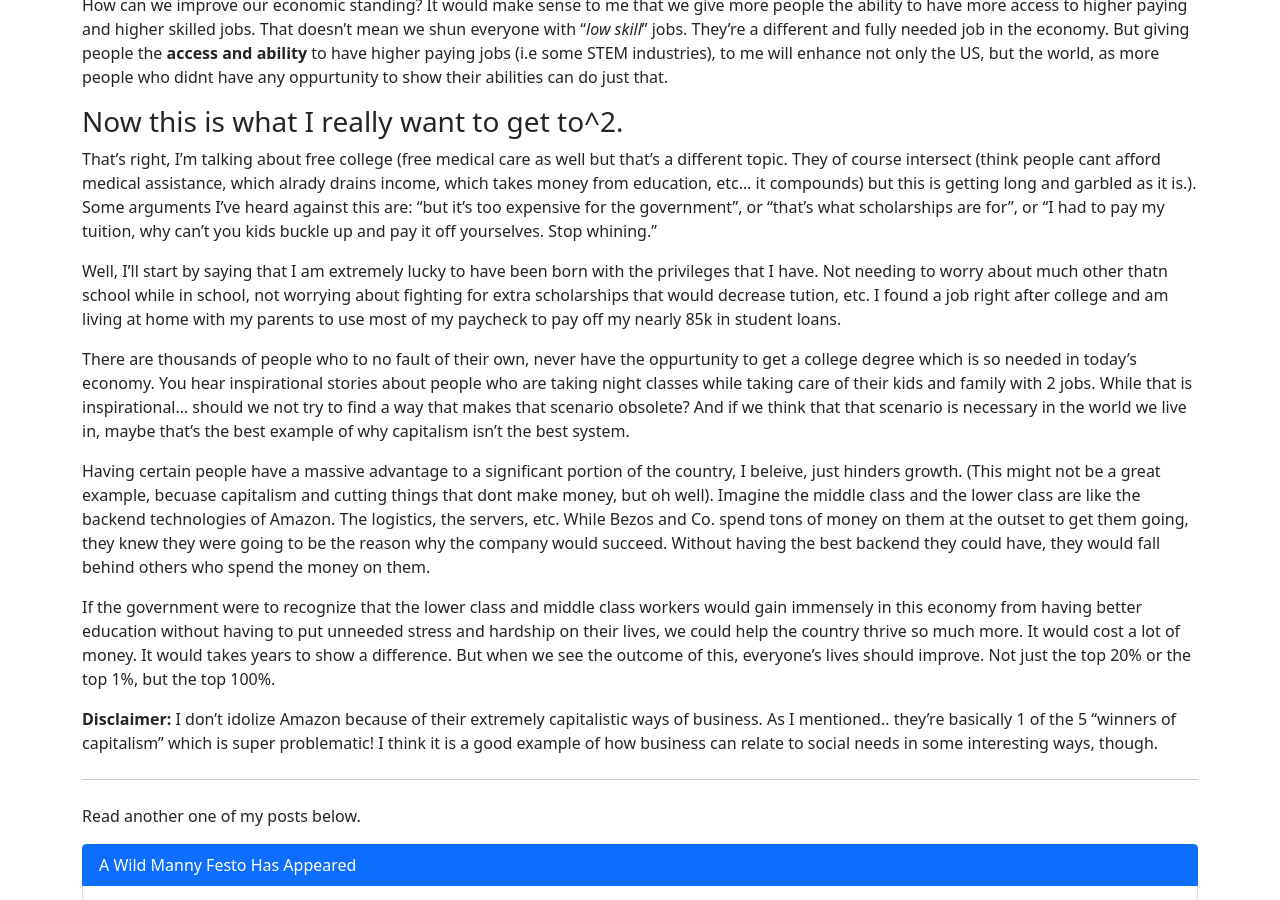
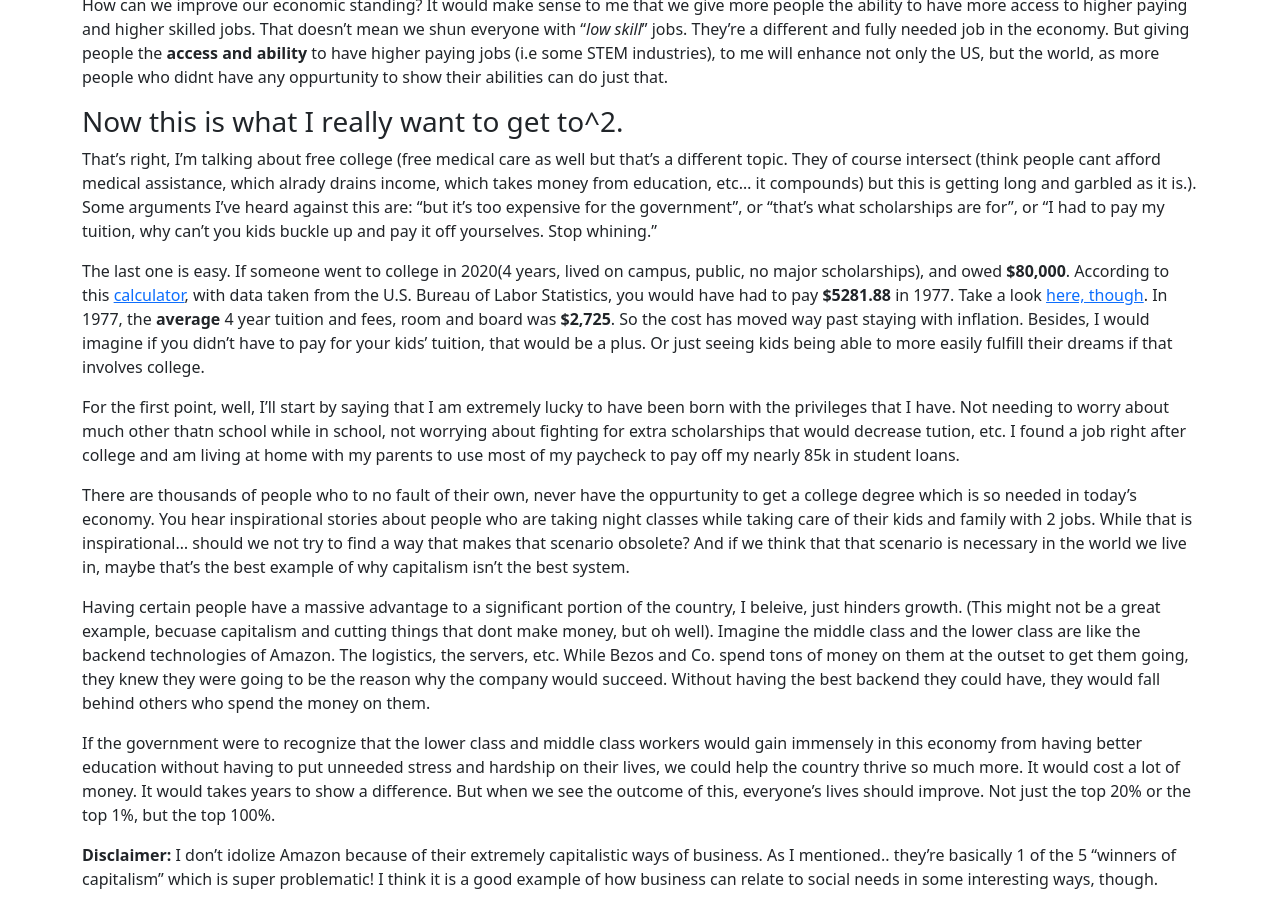
Before and after one commit to andrewp24/andrewp24.github.io, a Jekyll site: the page built from _posts/2021-01-09-a-wild-manny-festo-has-appeared.md, in a window 1280 px wide and 900 px high, scrolled down 1492 px. Built offline with Jekyll 4.4.1, drawn with Linux system fonts in a browser that asks for light colours.

Commit message:
more info about tuition costs

```diff
--- a/_posts/2021-01-09-a-wild-manny-festo-has-appeared.md
+++ b/_posts/2021-01-09-a-wild-manny-festo-has-appeared.md
@@ -31,7 +31,9 @@ How can we improve our economic standing? It would make sense to me that we give
 
 That's right, I'm talking about free college (free medical care as well but that's a different topic. They of course intersect (think people cant afford medical assistance, which alrady drains income, which takes money from education, etc... it compounds) but this is getting long and garbled as it is.). Some arguments I've heard against this are: "but it's too expensive for the government", or "that's what scholarships are for", or "I had to pay my tuition, why can't you kids buckle up and pay it off yourselves. Stop whining."
 
-Well, I'll start by saying that I am extremely lucky to have been born with the privileges that I have. Not needing to worry about much other thatn school while in school, not worrying about fighting for extra scholarships that would decrease tution, etc. I found a job right after college and am living at home with my parents to use most of my paycheck to pay off my nearly 85k in student loans.
+The last one is easy. If someone went to college in 2020(4 years, lived on campus, public, no major scholarships), and owed **$80,000**. According to this [calculator](https://www.in2013dollars.com/College-tuition-and-fees/price-inflation/1977-to-2020?amount=5281.88), with data taken from the U.S. Bureau of Labor Statistics, you would have had to pay **$5281.88** in 1977. Take a look [here, though](https://nces.ed.gov/programs/digest/d07/tables/dt07_320.asp). In 1977, the **average** 4 year tuition and fees, room and board was **$2,725**. So the cost has moved way past staying with inflation. Besides, I would imagine if you didn't have to pay for your kids' tuition, that would be a plus. Or just seeing kids being able to more easily fulfill their dreams if that involves college.
+
+For the first point, well, I'll start by saying that I am extremely lucky to have been born with the privileges that I have. Not needing to worry about much other thatn school while in school, not worrying about fighting for extra scholarships that would decrease tution, etc. I found a job right after college and am living at home with my parents to use most of my paycheck to pay off my nearly 85k in student loans.
 
 There are thousands of people who to no fault of their own, never have the oppurtunity to get a college degree which is so needed in today's economy. You hear inspirational stories about people who are taking night classes while taking care of their kids and family with 2 jobs. While that is inspirational... should we not try to find a way that makes that scenario obsolete? And if we think that that scenario is necessary in the world we live in, maybe that's the best example of why capitalism isn't the best system.
 
```
